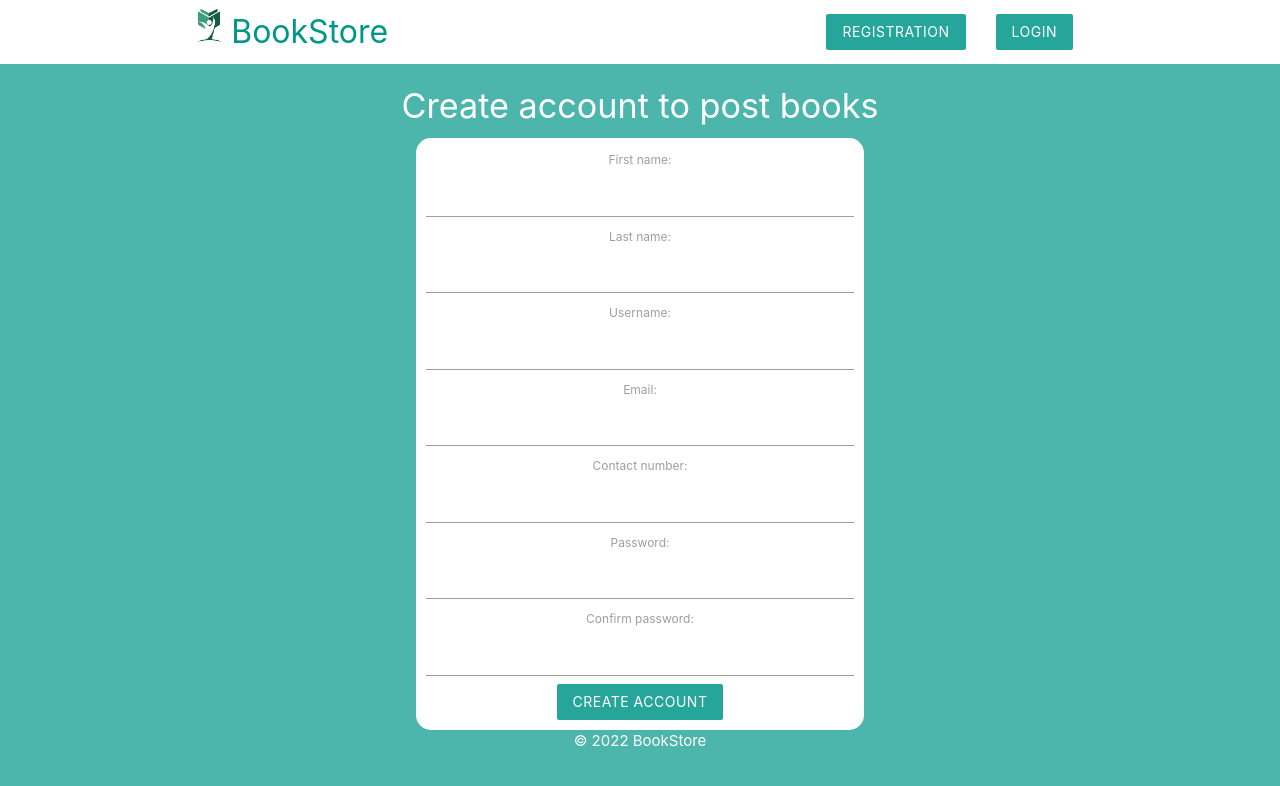
After one commit to andjela2607/phpiteh, a PHP site: page /registration.php in a window 1280 px wide. The commit adds this page. Shown: the top 786 px of the page. Run offline with PHP 8.4, Linux system fonts and the light colour scheme.

Commit message:
registration form and validation

```diff
--- a/components/header.php
+++ b/components/header.php
@@ -29,6 +29,7 @@
             margin-left: 25%;
             width: 50%;
             text-align: center;
+            border-radius: 15px;
         }
         /*
         .navul {
--- /dev/null
+++ b/registration.php
@@ -0,0 +1,136 @@
+<?php
+
+    include('components/db_config.php');
+
+    $name = $lastname = $email = $username = $password = $confirmpassword = $contact = "";
+    $errors = ['name' => '', 'lastname' => '', 'username' => '', 'email' => '',
+        'password' => '', 'confirmpassword' => '', 'contact' => ''];
+
+    if(isset($_POST['registration'])) {
+
+        if(empty($_POST['name'])) {
+            $errors['name'] = 'Name is required!';
+        } else {
+            $name = $_POST['name'];
+            if(!preg_match('/^[a-zA-Z\s]+$/', $name)) {
+                $errors['name'] = 'Wrong input for the name!';
+                $name = '';
+            }
+        }
+
+        if(empty($_POST['lastname'])) {
+            $errors['lastname'] = 'Lastname is required!';
+        } else {
+            $lastname = $_POST['lastname'];
+            if(!preg_match('/^[a-zA-Z\s]+$/', $lastname)) {
+                $errors['lastname'] = 'Wrong input for the lastname!';
+                $lastname = '';
+            }
+        }
+
+        if(empty($_POST['email'])) {
+            $errors['email'] = "Email address is required!";
+        } else {
+            $email = $_POST['email'];
+            if(!filter_var($email, FILTER_VALIDATE_EMAIL)) {
+                $errors['email'] = 'Invalid email address!';
+                $email = '';
+            }
+        }
+
+        if(empty($_POST['username'])) {
+            $errors['username'] = 'Username is required!';
+        } else {
+            $username = $_POST['username'];
+
+            $query = "SELECT * FROM user WHERE username = '$username'";
+            $result = mysqli_query($conn, $query);
+            $usersWithSameUsername = mysqli_fetch_assoc($result);
+            mysqli_free_result($result);
+
+            if($usersWithSameUsername != null) {
+                $errors['username'] = "User with this username already exists!";
+            }
+        }
+
+        if(empty($_POST['contact'])) {
+            $errors['contact'] = 'Contact number is required!';
+        } else {
+            $contact = $_POST['contact'];
+            if(!preg_match('/^[0-9]{10}$/', $contact)) {
+                $errors['contact'] = 'Wrong input for the contact number!';
+                $contact = '';
+            }
+        }
+
+        if(empty($_POST['password'])) {
+            $errors['password'] = "Password is required!";
+        } else {
+            $password = $_POST['password'];
+            if(strlen($password) < 8) {
+                $errors['password'] = "Password must be at least 8 characters long!";
+            }
+        }
+
+        if(empty($_POST['confirmpassword'])) {
+            $errors['confirmpassword'] = "Password confirmation is required!";
+        } else {
+            $confirmpassword = $_POST['confirmpassword'];
+            if($confirmpassword != $password) {
+                $errors['confirmpassword'] = "Passwords do not match!";
+                $confirmpassword = $password = "";
+                $password = "";
+            }
+        }
+    }
+
+
+?>
+
+<!DOCTYPE html>
+<html>
+
+    <?php include('components/header.php') ?>
+
+    <section class="container grey-text">
+        <h4 class="center white-text">Create account to post books</h4>
+
+        <!-- FORM -->
+        <form class="white credentials form" action="" method="POST">
+            <label for="name">First name:</label>
+            <input type="text" name="name" value="<?php echo htmlspecialchars($name) ?>">
+            <div class="red-text"><?php echo $errors['name']; ?></div>
+
+            <label for="lastname">Last name:</label>
+            <input type="text" name="lastname" value="<?php echo htmlspecialchars($lastname) ?>">
+            <div class="red-text"><?php echo $errors['lastname']; ?></div>
+
+            <label for="username">Username:</label>
+            <input type="text" name="username" value="<?php echo htmlspecialchars($username) ?>">
+            <div class="red-text"><?php echo $errors['username']; ?></div>
+
+            <label for="email">Email:</label>
+            <input type="text" name="email" value="<?php echo htmlspecialchars($email) ?>">
+            <div class="red-text"><?php echo $errors['email']; ?></div>
+
+            <label for="contact">Contact number:</label>
+            <input type="text" name="contact" value="<?php echo htmlspecialchars($contact) ?>">
+            <div class="red-text"><?php echo $errors['contact']; ?></div>
+
+            <label for="password">Password:</label>
+            <input type="password" name="password" value="<?php echo htmlspecialchars($password) ?>">
+            <div class="red-text"><?php echo $errors['password']; ?></div>
+
+            <label for="confirmpassword">Confirm password:</label>
+            <input type="password" name="confirmpassword" value="<?php echo htmlspecialchars($confirmpassword) ?>">
+            <div class="red-text"><?php echo $errors['confirmpassword']; ?></div>
+
+            <div class="center">
+                <input type="submit" name="registration" value="Create account" class="btn z-depth-0">
+            </div>
+        </form>
+    </section>
+
+    <?php include('components/footer.php') ?>
+
+</html>
```
Also changed, not shown: img/logo.png (added).
